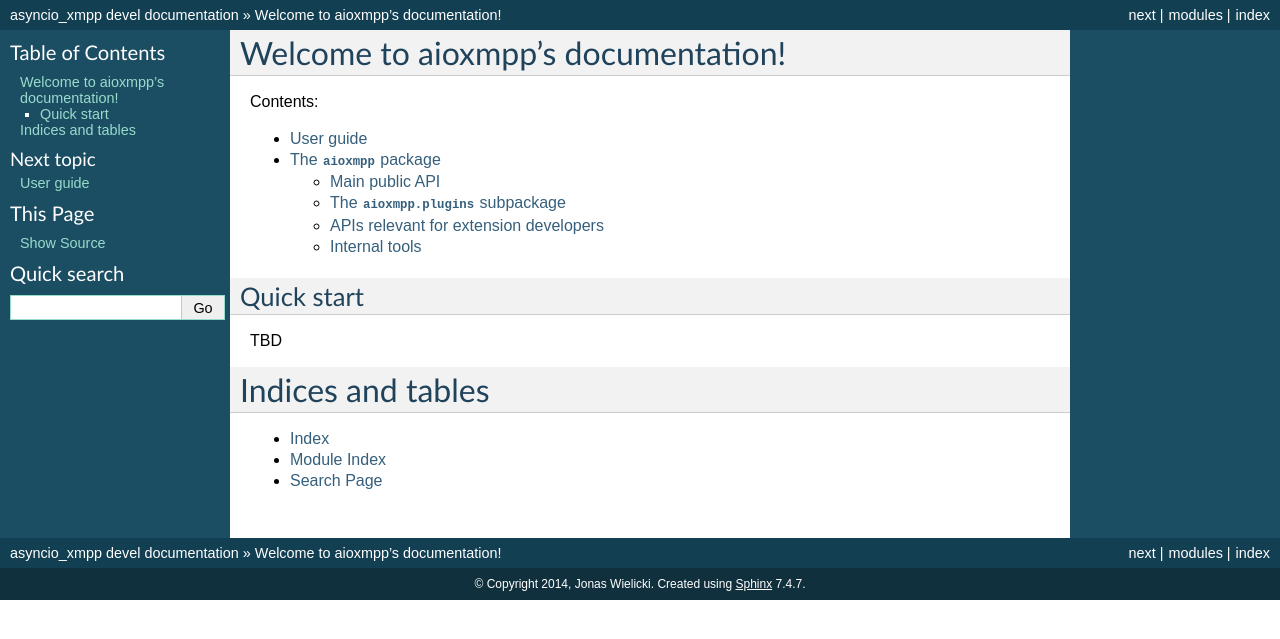
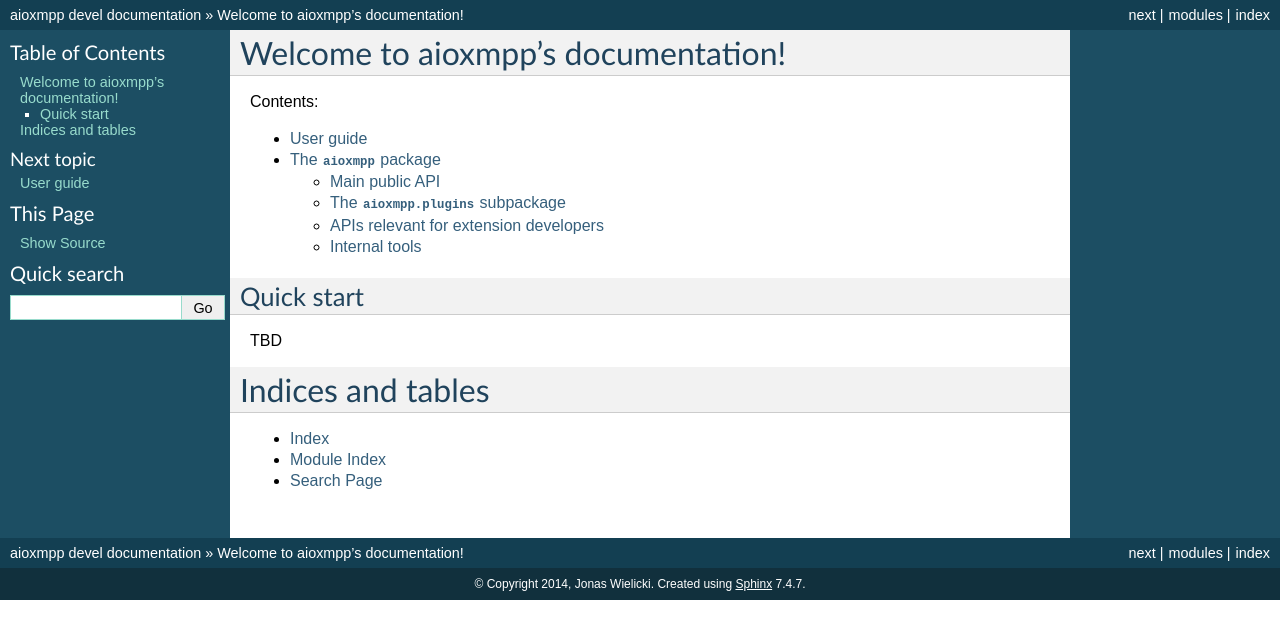
Before and after one commit to horazont/aioxmpp, a Sphinx documentation site: the page built from docs/index.rst, in a window 1280 px wide. Shown: the top 639 px of the page. Built offline with Sphinx 7.4.7, drawn with Linux system fonts in a browser that asks for light colours; pages that are not in the unit, such as notebooks, are missing from menus.

Commit message:
Apply rename to sphinx config

```diff
--- a/docs/conf.py
+++ b/docs/conf.py
@@ -1,7 +1,7 @@
 #!/usr/bin/env python3
 # -*- coding: utf-8 -*-
 #
-# asyncio_xmpp documentation build configuration file, created by
+# aioxmpp documentation build configuration file, created by
 # sphinx-quickstart on Mon Dec  1 08:14:58 2014.
 #
 # This file is execfile()d with the current directory set to its containing dir.
@@ -41,7 +41,7 @@
 master_doc = 'index'
 
 # General information about the project.
-project = 'asyncio_xmpp'
+project = 'aioxmpp'
 copyright = '2014, Jonas Wielicki'
 
 # The version info for the project you're documenting, acts as replacement for
@@ -165,7 +165,7 @@
 #html_file_suffix = None
 
 # Output file base name for HTML help builder.
-htmlhelp_basename = 'asyncio_xmppdoc'
+htmlhelp_basename = 'aioxmppdoc'
 
 
 # -- Options for LaTeX output --------------------------------------------------
@@ -184,7 +184,7 @@
 # Grouping the document tree into LaTeX files. List of tuples
 # (source start file, target name, title, author, documentclass [howto/manual]).
 latex_documents = [
-  ('index', 'asyncio_xmpp.tex', 'asyncio\\_xmpp Documentation',
+  ('index', 'aioxmpp.tex', 'aioxmpp Documentation',
    'Jonas Wielicki', 'manual'),
 ]
 
@@ -214,7 +214,7 @@
 # One entry per manual page. List of tuples
 # (source start file, name, description, authors, manual section).
 man_pages = [
-    ('index', 'asyncio_xmpp', 'asyncio_xmpp Documentation',
+    ('index', 'aioxmpp', 'aioxmpp Documentation',
      ['Jonas Wielicki'], 1)
 ]
 
@@ -228,8 +228,8 @@
 # (source start file, target name, title, author,
 #  dir menu entry, description, category)
 texinfo_documents = [
-  ('index', 'asyncio_xmpp', 'asyncio_xmpp Documentation',
-   'Jonas Wielicki', 'asyncio_xmpp', 'One line description of project.',
+  ('index', 'aioxmpp', 'aioxmpp Documentation',
+   'Jonas Wielicki', 'aioxmpp', 'One line description of project.',
    'Miscellaneous'),
 ]
 
```
